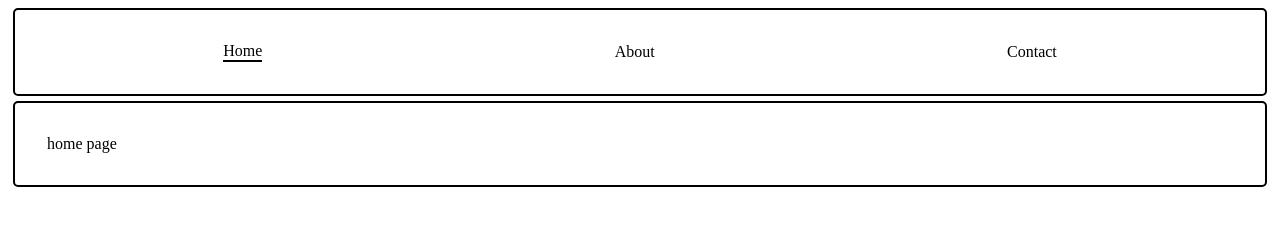
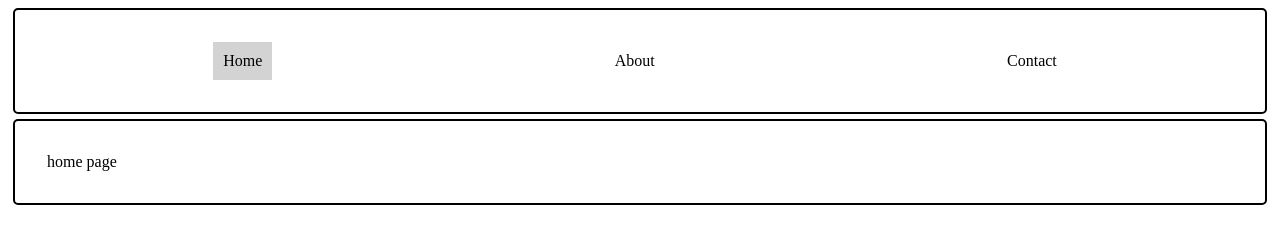
Before and after one commit to innocentsalt/restaurant-page, a website built with webpack: page dist/index.html in a window 1280 px wide. Both pictures are taken after a click on the element "Home". Built offline with nearby package versions, Linux system fonts and the light colour scheme.

Commit message:
update style.css

```diff
--- a/src/style.css
+++ b/src/style.css
@@ -18,8 +18,9 @@
 .tab {
   cursor: pointer;
   text-transform: capitalize;
+  padding: 10px;
 }
 
 .selected {
-  border-bottom: 2px solid black;
+  background-color: lightgrey;
 }
```
Also changed, not shown: dist/bundle.js, 1 other file.
